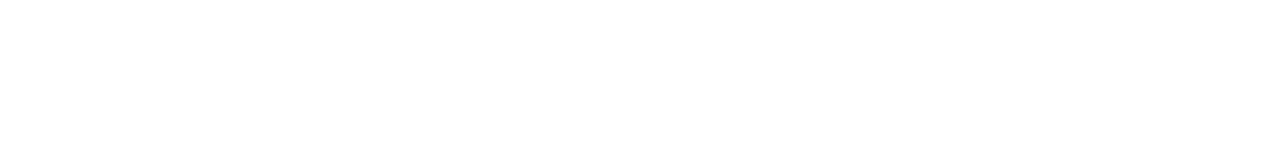
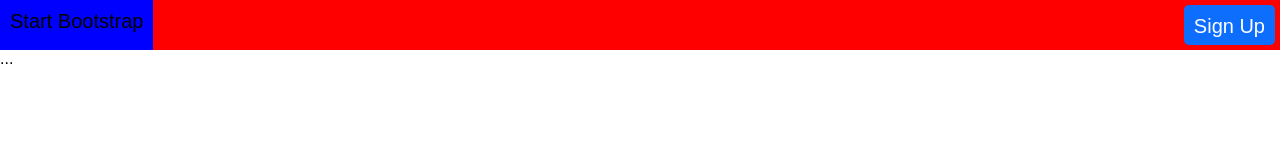
Before and after one commit to gabrielmartinspires-br/product-landing-page-html5-css3-start-bootstrap-page, a plain HTML site: page index.html in a window 1280 px wide. Drawn offline with Linux system fonts and the light colour scheme.

Commit message:
Up date Header

```diff
--- a/assets/css/styles.css
+++ b/assets/css/styles.css
@@ -0,0 +1,43 @@
+* {
+    font-family: Arial, Helvetica, sans-serif;
+    color: #000;
+}
+body {
+    margin: 0;
+    padding: 0;
+}
+header {
+}
+.top-header {
+    background-color: greenyellow;
+    display: flex;
+    justify-content: center;
+    width: 100%;
+    height: 50px;
+}
+.container {
+    background-color: red;
+    display: flex;
+    width: 1350px;
+    justify-content: space-between;
+}
+.logo {
+    background-color: blue;
+    font-size: 20px;
+    padding: 10px;
+}
+.logo a {
+    text-decoration: none;
+}
+.menu {
+    background-color: #0d6efd;
+    font-size: 20px;
+    margin: 5px;
+    padding: 10px;
+    border-radius: 5px;
+}
+.sign-up {
+    text-decoration: none;
+    font-size: 20px;
+    color: #fff;
+}
--- a/index.html
+++ b/index.html
@@ -5,15 +5,27 @@
     <meta http-equiv="X-UA-Compatible" content="IE=edge">
     <meta name="viewport" content="width=device-width, initial-scale=1.0">
     <title>Landing Page - Start Bootstrap Theme</title>
-    <link rel="stylesheet" href="./assets/css/styles.css">
+    <link rel="stylesheet" href="assets/css/styles.css">
 </head>
 <body>
     <header>
-        <div class="container">
-            <div class="topo">
-
+        <div class="top-header">
+            <div class="container">
+                <div class="logo">
+                    <a href="">Start Bootstrap</a>
+                </div>
+                <div class="menu">
+                    <nav>
+                        <a class="sign-up" href="">Sign Up</a>
+                    </nav>
+                </div>
             </div>
         </div>
     </header>
+    <section>
+        <div class="banner_principal">
+            ...
+        </div>
+    </section>
 </body>
 </html>
```
